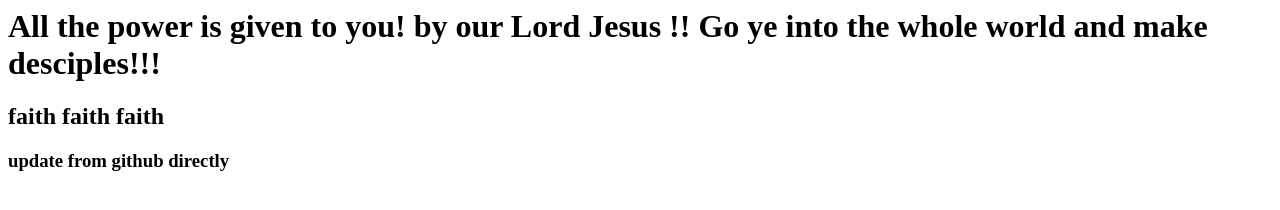
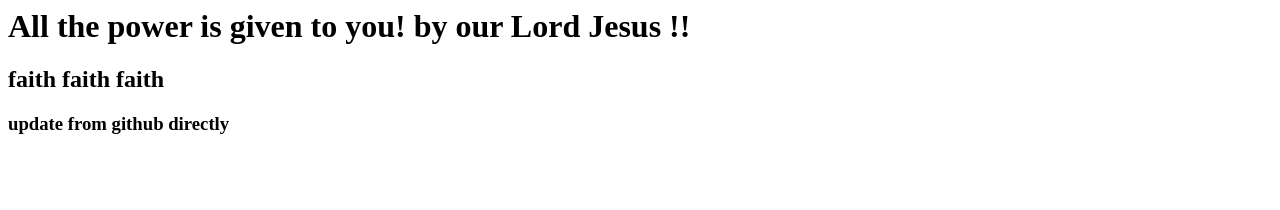
Before and after one commit to mcheekati/practice, a plain HTML site: page index.html in a window 1280 px wide. Drawn offline with Linux system fonts and the light colour scheme.

Commit message:
remmoved 3rd part of the 1st quote.

```diff
--- a/index.html
+++ b/index.html
@@ -1,6 +1,6 @@
 <html>
 <body>
-  <h1> All the power is given to you! by our Lord Jesus !! Go ye into the whole world and make desciples!!!</h1>
+  <h1> All the power is given to you! by our Lord Jesus !! </h1>
   <h2> faith faith faith </h2>
   <h3> update from github directly </h3>
 </body>
```
